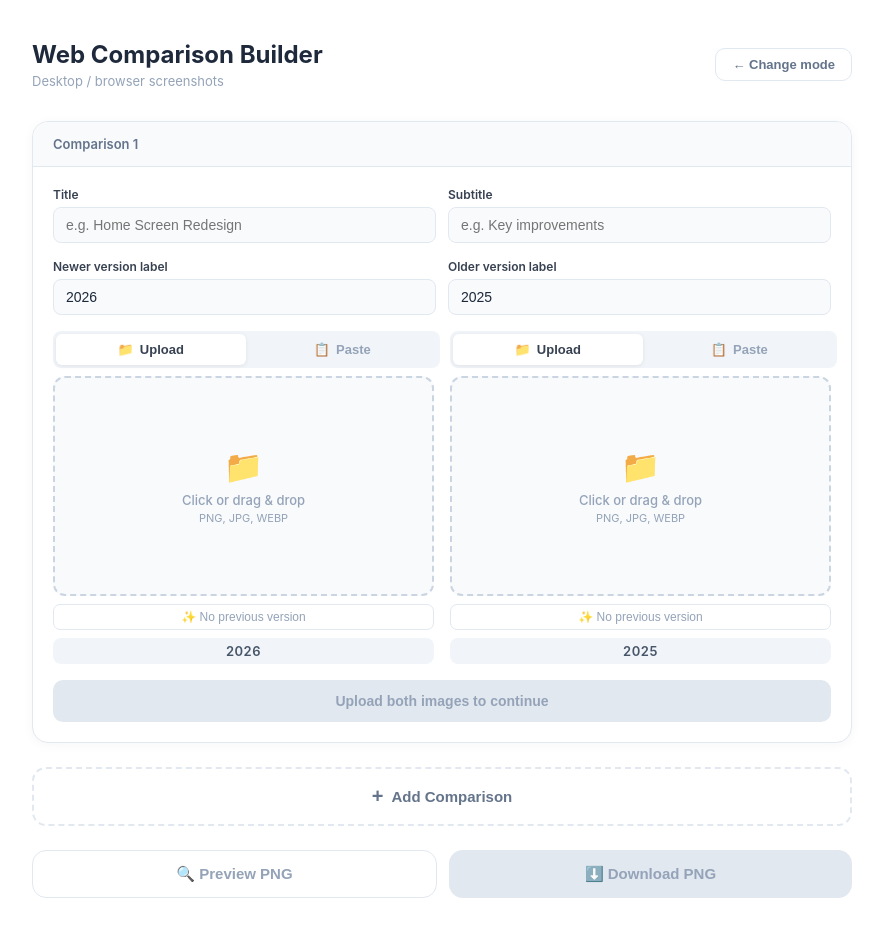
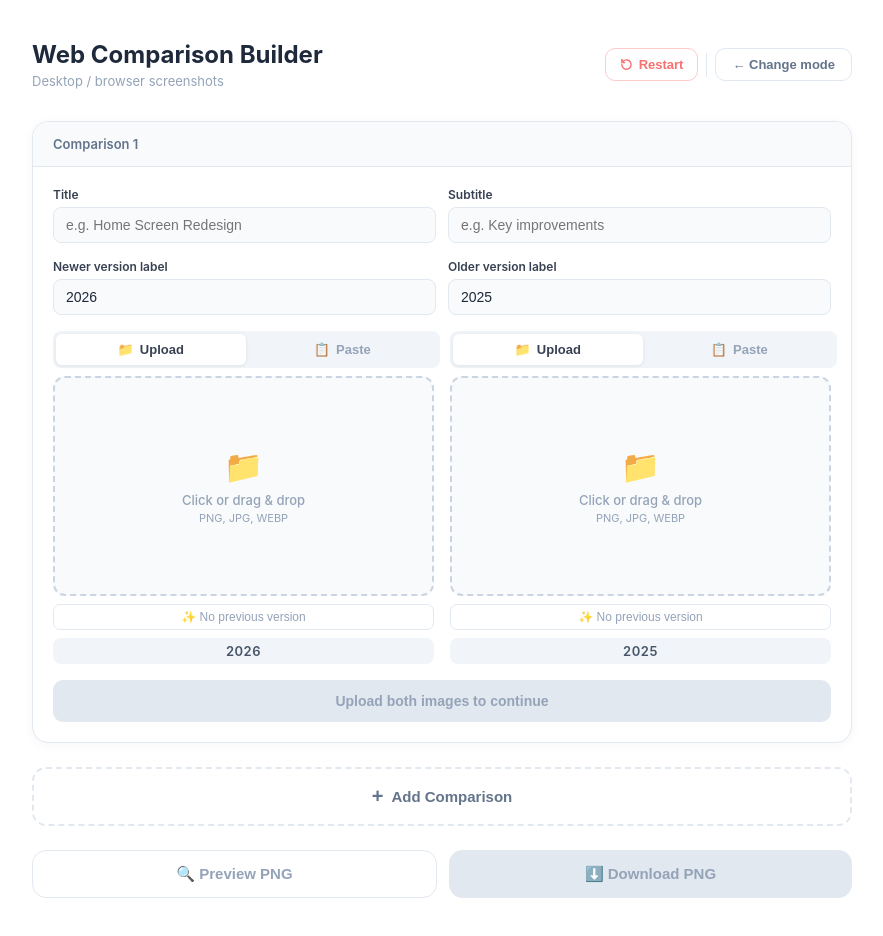
Before and after one commit to corinneleekn1709/vitejs-vite-ba8fyy3b, a React (Vite) app: page / in a window 1280 px wide. Both pictures are taken after a click on the element 517 px from the left and 495 px from the top of the page. Shown: the whole page, without its empty margins (198-1081 px from the left). Built offline with nearby package versions, Linux system fonts and the light colour scheme.

Commit message:
Restart update and UI fixes

```diff
--- a/index.html
+++ b/index.html
@@ -4,7 +4,7 @@
     <meta charset="UTF-8" />
     <link rel="icon" type="image/svg+xml" href="/favicon.svg" />
     <meta name="viewport" content="width=device-width, initial-scale=1.0" />
-    <title>Vite + React + TS</title>
+    <title>App Version Comparison</title>
   </head>
   <body>
     <div id="root"></div>
--- a/src/App.tsx
+++ b/src/App.tsx
@@ -169,8 +169,8 @@ function ModeSelector({ onSelect }) {
   return (
     <div style={{ fontFamily:"Inter,Arial,sans-serif", minHeight:"100vh", display:"flex", flexDirection:"column", alignItems:"center", justifyContent:"center", padding:"32px 20px", background:"#f8fafc" }}>
       <div style={{ textAlign:"center", marginBottom:48 }}>
-        <h1 style={{ margin:0, fontSize:28, fontWeight:700, color:"#1e293b" }}>Version Comparison Builder</h1>
-        <p style={{ margin:"10px 0 0", color:"#94a3b8", fontSize:15 }}>What type of screenshots are you comparing?</p>
+        <h1 style={{ margin:0, fontSize:28, fontWeight:700, color:"#1e293b" }}>App Version Comparison</h1>
+        <p style={{ margin:"10px 0 0", color:"#94a3b8", fontSize:15 }}>Compare screenshots for Web or Mobile.</p>
       </div>
       <div style={{ display:"flex", gap:24, flexWrap:"wrap", justifyContent:"center", alignItems:"stretch" }}>
         {modes.map(m => (
@@ -400,7 +400,21 @@ export default function App() {
           <h1 style={{ margin:0, fontSize:24, fontWeight:700, color:"#1e293b" }}>{mode==="web" ? "Web" : "Mobile"} Comparison Builder</h1>
           <p style={{ margin:"4px 0 0", color:"#94a3b8", fontSize:13 }}>{mode==="web" ? "Desktop / browser screenshots" : "Mobile screenshots — portrait layout"}</p>
         </div>
-        <button onClick={() => setMode(null)} style={{ border:"1px solid #e2e8f0", background:"#fff", borderRadius:10, padding:"8px 16px", fontSize:13, color:"#64748b", cursor:"pointer", fontWeight:600 }}>← Change mode</button>
+        <div style={{ display:"flex", alignItems:"center", gap:8 }}>
+          <button onClick={() => { setCards([newCard(1)]); nextId.current = 2; setExportError(""); setPreviewUrl(null); }}
+            style={{ border:"1px solid #fecaca", background:"#fff", borderRadius:10, padding:"8px 14px", fontSize:13, color:"#f87171", cursor:"pointer", fontWeight:600, display:"flex", alignItems:"center", gap:6, transition:"all 0.15s" }}
+            onMouseEnter={e => { e.currentTarget.style.background="#fef2f2"; }}
+            onMouseLeave={e => { e.currentTarget.style.background="#fff"; }}
+          >
+            <svg width="13" height="13" viewBox="0 0 14 14" fill="none" xmlns="http://www.w3.org/2000/svg">
+              <path d="M2 7a5 5 0 1 0 1.5-3.5L2 2" stroke="#f87171" strokeWidth="1.5" strokeLinecap="round" strokeLinejoin="round"/>
+              <path d="M2 2v3h3" stroke="#f87171" strokeWidth="1.5" strokeLinecap="round" strokeLinejoin="round"/>
+            </svg>
+            Restart
+          </button>
+          <div style={{ width:"1px", height:24, background:"#e2e8f0" }} />
+          <button onClick={() => setMode(null)} style={{ border:"1px solid #e2e8f0", background:"#fff", borderRadius:10, padding:"8px 16px", fontSize:13, color:"#64748b", cursor:"pointer", fontWeight:600 }}>← Change mode</button>
+        </div>
       </div>
 
       <div style={{ display:"flex", flexDirection:"column", gap:24 }}>
```
